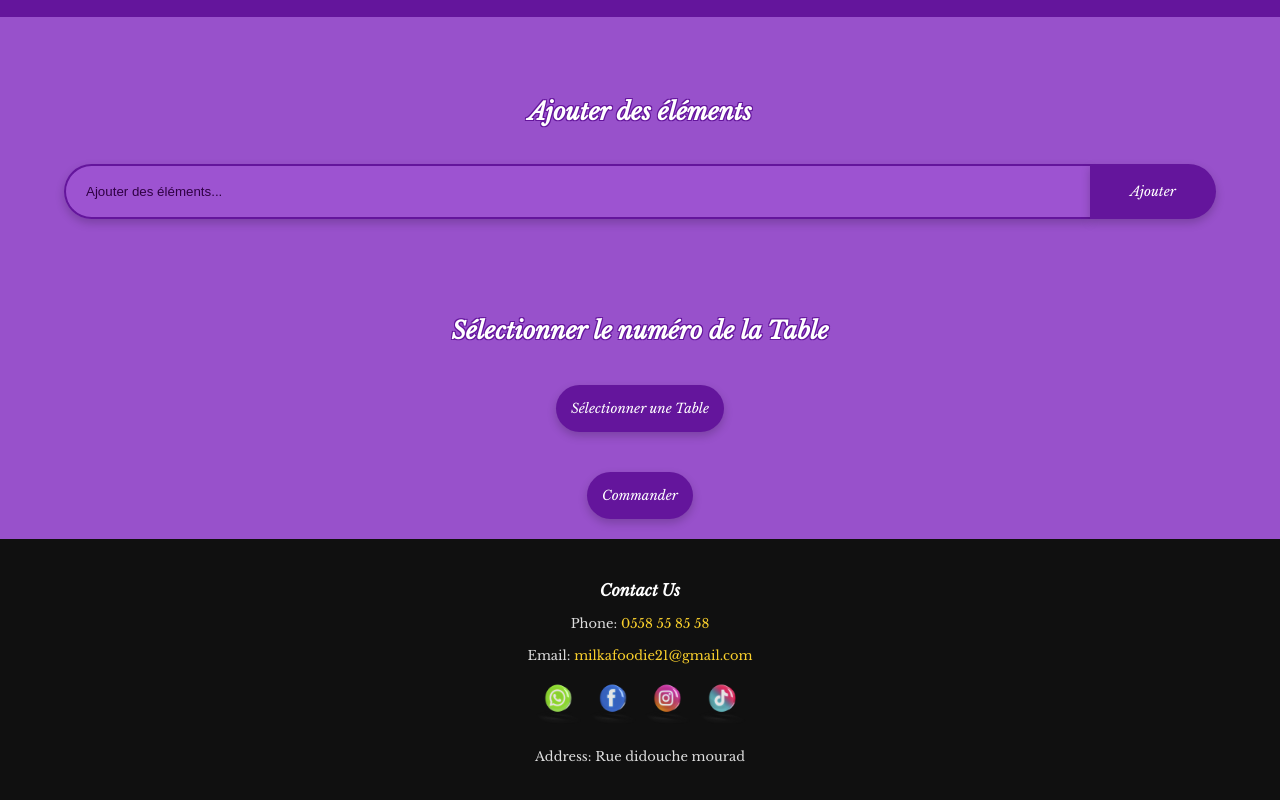
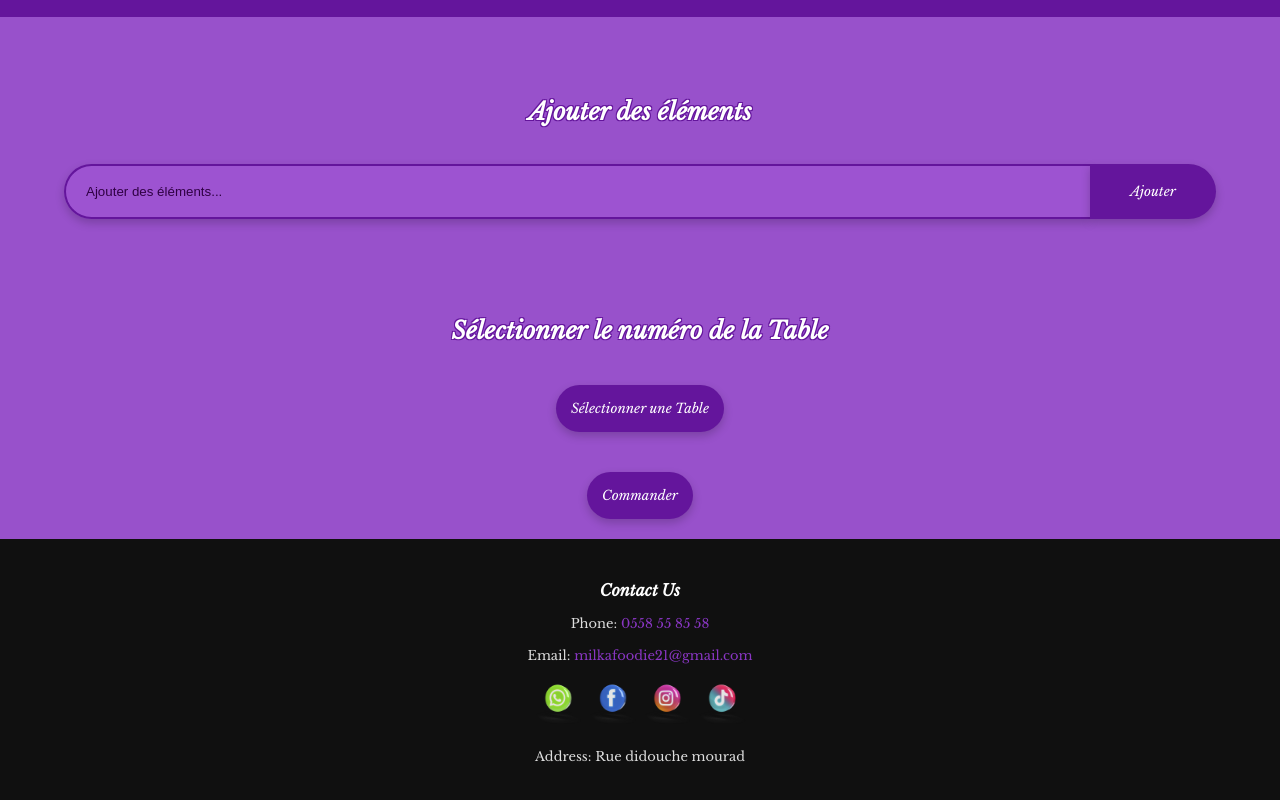
Before and after one commit to samifalouti/Milka, a plain HTML site: page index.html in a window 1280 px wide. Shown: the part 1961-2761 px from the top of the page. Drawn offline with nearby package versions, Linux system fonts and the light colour scheme.

Commit message:
Update styles.css

```diff
--- a/styles.css
+++ b/styles.css
@@ -370,7 +370,7 @@ button {
   }
 
   .footer-info a {
-    color: #FAD02C;
+    color: #8936C3;
     text-decoration: none;
   }
 
```
